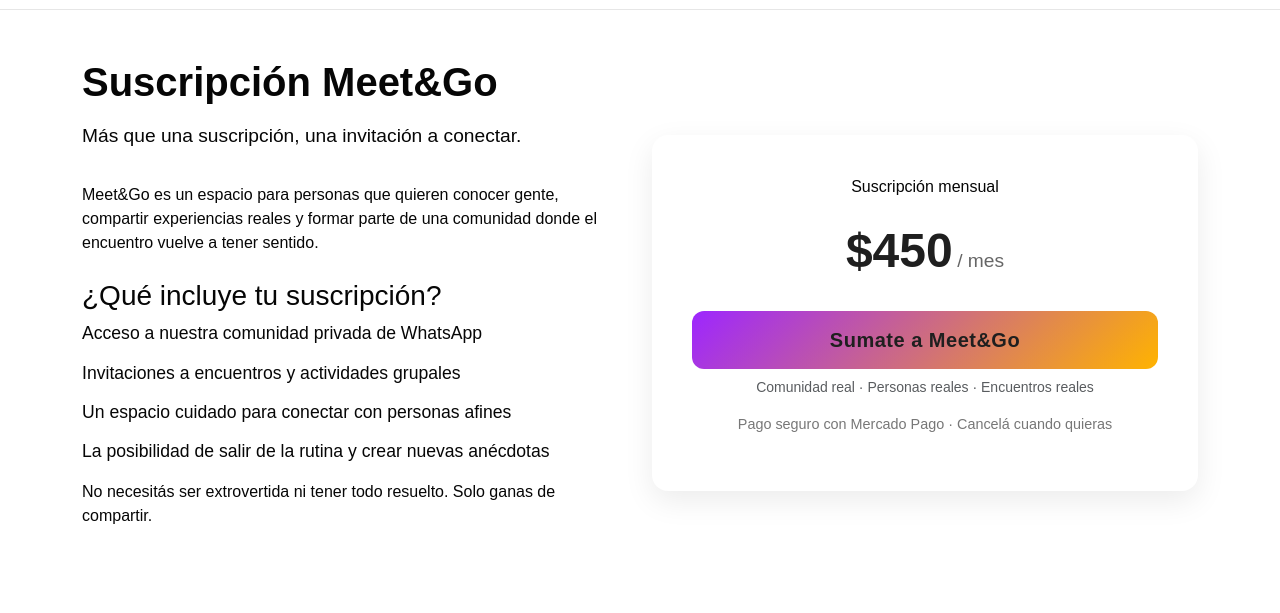
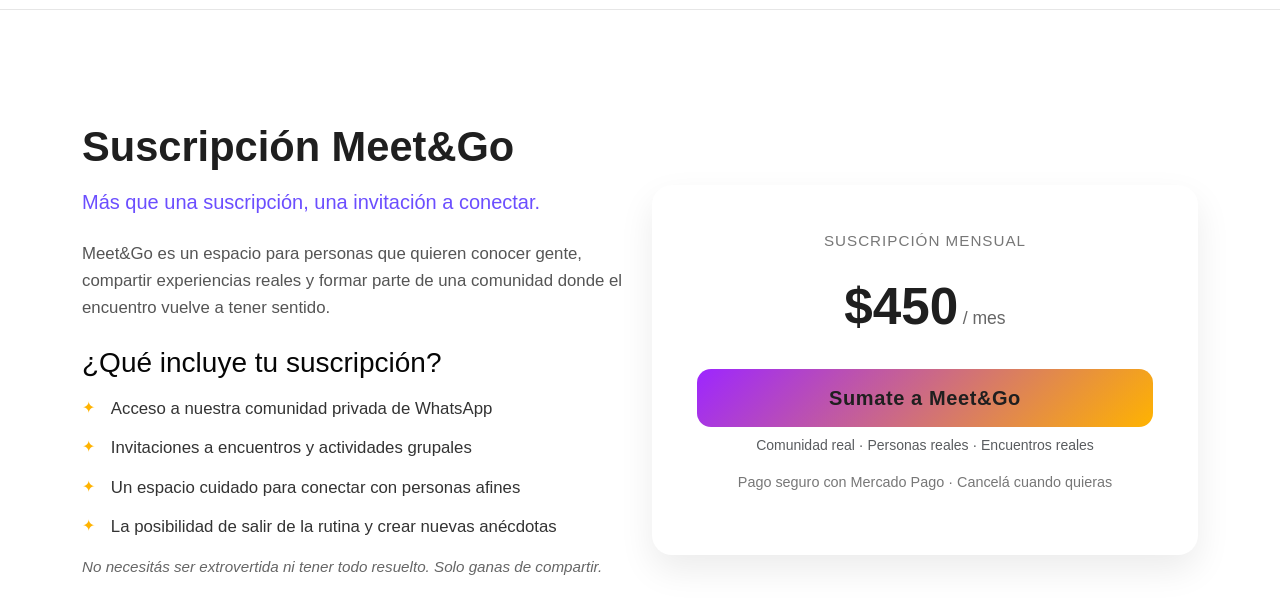
Before and after one commit to camilamarcote/Meet-Go, a website: page ecomercio-grupo4/suscripcion.html in a window 1280 px wide. Shown: the part 67-680 px from the top of the page. Drawn offline with nearby package versions, Linux system fonts and the light colour scheme.

Commit message:
cambiando el suscribite

```diff
--- a/ecomercio-grupo4/css/suscripcion.css
+++ b/ecomercio-grupo4/css/suscripcion.css
@@ -1,62 +1,111 @@
 .subscription-section {
   min-height: calc(100vh - 80px);
+  display: flex;
+  align-items: center;
 }
 
+/* TÍTULOS */
 .subscription-title {
-  font-size: 2.5rem;
+  font-size: 2.6rem;
   font-weight: 700;
+  color: #1f1f1f;
 }
 
 .subscription-subtitle {
-  font-size: 1.2rem;
-  margin: 1rem 0 2rem;
+  font-size: 1.25rem;
+  margin: 1rem 0 1.5rem;
+  color: #6b4eff; /* toque humano */
+  font-weight: 500;
 }
 
+.subscription-description {
+  font-size: 1.05rem;
+  line-height: 1.6;
+  color: #555;
+}
+
+/* BENEFICIOS */
 .benefits {
   list-style: none;
   padding: 0;
+  margin-top: 1rem;
 }
 
 .benefits li {
-  font-size: 1.1rem;
-  margin-bottom: 0.8rem;
+  font-size: 1.05rem;
+  margin-bottom: 0.9rem;
+  padding-left: 1.8rem;
+  position: relative;
+  color: #333;
 }
 
+.benefits li::before {
+  content: "✦";
+  position: absolute;
+  left: 0;
+  color: #ffb300;
+  font-size: 1rem;
+}
+
+/* CAJA DE PRECIO */
 .price-box {
   background: #fff;
-  border-radius: 16px;
-  padding: 2.5rem;
-  box-shadow: 0 10px 30px rgba(0,0,0,0.08);
+  border-radius: 20px;
+  padding: 2.8rem;
+  box-shadow: 0 15px 35px rgba(0,0,0,0.08);
   text-align: center;
+  transition: transform 0.3s ease, box-shadow 0.3s ease;
+}
+
+.price-box:hover {
+  transform: translateY(-4px);
+  box-shadow: 0 20px 45px rgba(0,0,0,0.12);
+}
+
+/* PRECIO */
+.price-label {
+  font-size: 0.95rem;
+  text-transform: uppercase;
+  letter-spacing: 1px;
+  color: #777;
 }
 
 .price {
-  font-size: 3rem;
+  font-size: 3.2rem;
   font-weight: 700;
+  color: #1f1f1f;
 }
 
 .period {
-  font-size: 1.2rem;
+  font-size: 1.1rem;
   color: #666;
+}
+
+/* BOTÓN */
+#subscribeBtn {
+  background: linear-gradient(135deg, #9d26ff, #ffb300);
+  border: none;
+  color: #1f1f1f;
+  font-weight: 700;
+  letter-spacing: 0.6px;
+  padding: 14px;
+  border-radius: 14px;
+  transition: all 0.3s ease;
+}
+
+#subscribeBtn:hover {
+  transform: scale(1.03);
+  box-shadow: 0 10px 25px rgba(157,38,255,0.35);
+}
+
+/* NOTAS */
+.subscription-note {
+  font-size: 0.95rem;
+  color: #666;
+  font-style: italic;
 }
 
 .payment-note {
   font-size: 0.9rem;
   color: #777;
 }
-/* 🚀 Botón Suscripción */
-#subscribeBtn {
-  background: linear-gradient(135deg, #9d26ff, #ffb300);
-  border: none;
-  color: #1f1f1f;
-  font-weight: 700;
-  letter-spacing: 0.5px;
-  padding: 14px;
-  border-radius: 12px;
-  transition: all 0.3s ease;
-}
-
-
-.price {
-color: #1f1f1f;
-}
```
